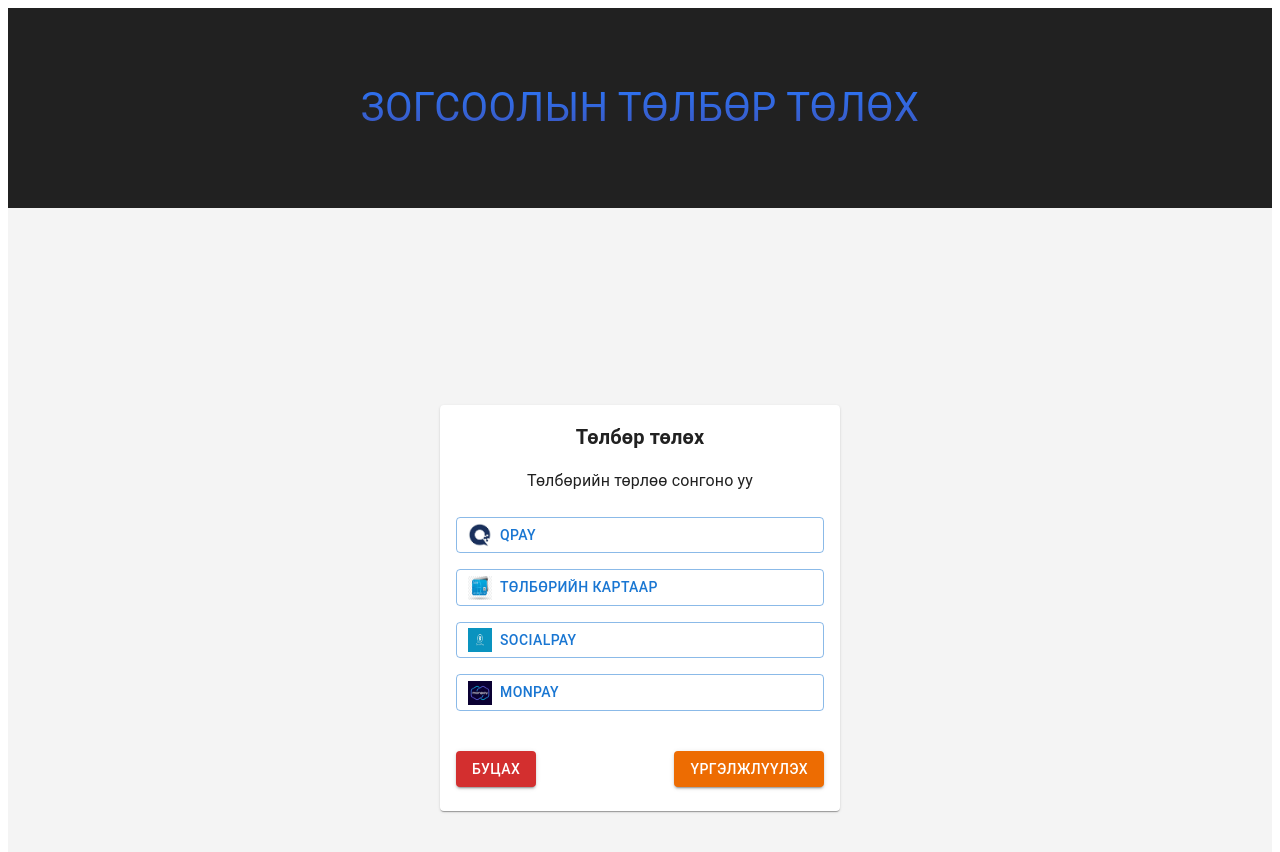
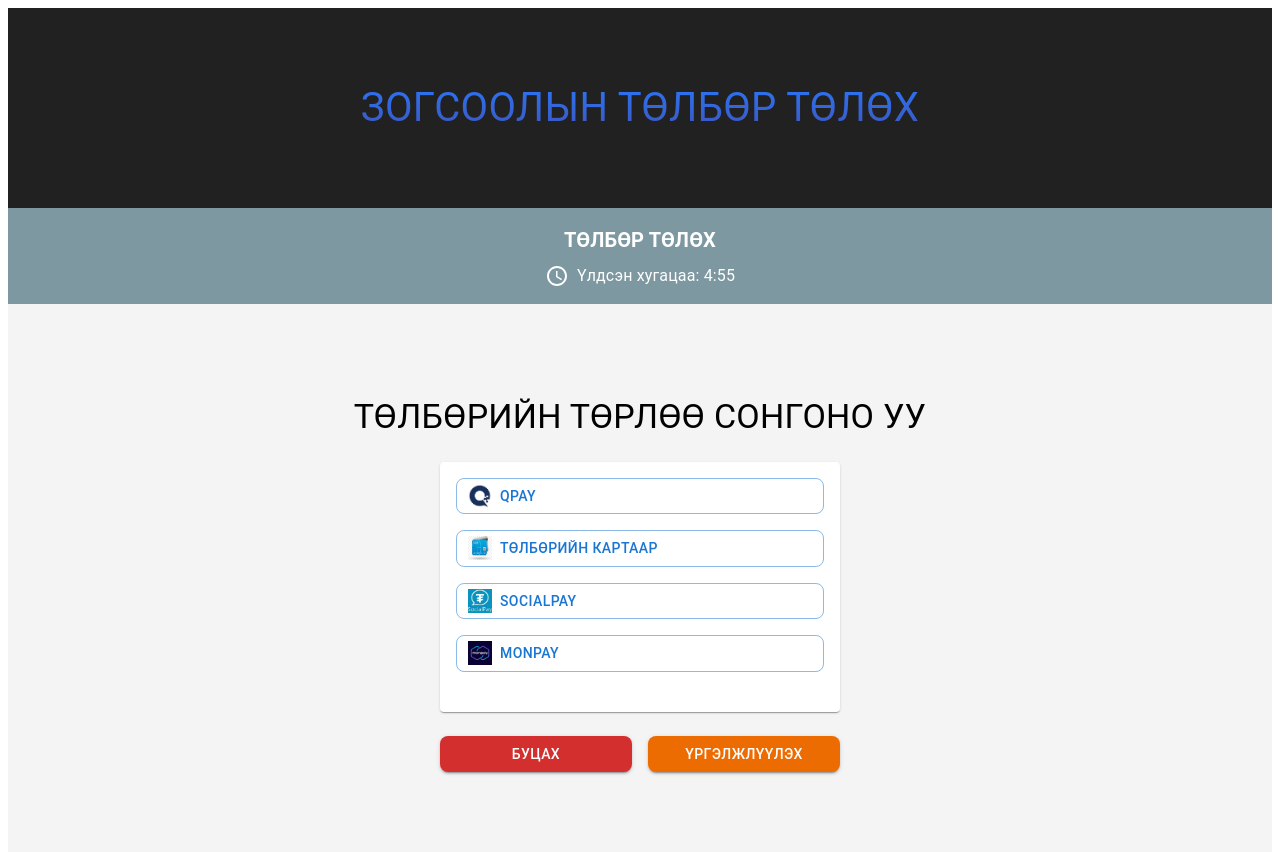
Before and after one commit to nrngooooo/parkingpay, a Next.js app: page /car/payment/1 in a window 1280 px wide. Shown: the top 852 px of the page. Built offline with nearby package versions, Linux system fonts and the light colour scheme.

Commit message:
search, detail and payment page updated

```diff
--- a/src/container/car/payment/index.tsx
+++ b/src/container/car/payment/index.tsx
@@ -2,46 +2,84 @@
 import { useRouter, useParams } from "next/navigation";
 import { Button, Box, Card, CardContent, Typography } from "@mui/material";
 import Image from "next/image";
-import React from "react";
+import React, { useEffect, useState } from "react";
+import AccessTimeIcon from '@mui/icons-material/AccessTime';
 
 const Payment: React.FC = () => {
   const router = useRouter();
-  const { carnumber } = useParams(); // Get the car number from the URL
+  const { carnumber } = useParams();
+
+  const [timeLeft, setTimeLeft] = useState(300);
+
+  // Timer logic for countdown
+  useEffect(() => {
+    if (timeLeft > 0) {
+      const timer = setTimeout(() => setTimeLeft(timeLeft - 1), 1000);
+      return () => clearTimeout(timer); // Cleanup on unmount
+    }
+  }, [timeLeft]);
+
+  const formatTime = (seconds: number) => {
+    const minutes = Math.floor(seconds / 60);
+    const remainingSeconds = seconds % 60;
+    return `${minutes}:${remainingSeconds < 10 ? '0' : ''}${remainingSeconds}`;
+  };
 
   const handlePaymentSelection = (method: string) => {
     console.log(`Selected payment method: ${method}`);
-    // Handle the selected payment method here
-    // For now, it will just log the selected method
   };
 
   return (
+    <>
+    <Box
+      sx={{
+        backgroundColor: "#7D98A1",
+        padding: "16px",
+        textAlign: "center",
+        color: "white",
+      }}
+    >
+      <Typography variant="h6" sx={{ fontWeight: "bold", textTransform: "uppercase" }}>
+        Төлбөр төлөх
+      </Typography>
+
       <Box
         sx={{
           display: "flex",
           justifyContent: "center",
           alignItems: "center",
-        minHeight: "100vh",
+          marginTop: 1,
+        }}
+      >
+        <AccessTimeIcon sx={{ marginRight: 1 }} />
+        <Typography variant="body1">Үлдсэн хугацаа: {formatTime(timeLeft)}</Typography>
+      </Box>
+    </Box>
+
+    <Box
+      sx={{
+        display: "flex",
+        flexDirection: "column",
+        justifyContent: "center",
+        alignItems: "center",
+        minHeight: "70vh",
         backgroundColor: "#f4f4f4",
       }}
     >
+      <Typography variant="h4" sx={{ marginBottom: 3, textAlign: "center", textTransform: "uppercase" }}>
+        Төлбөрийн төрлөө сонгоно уу
+      </Typography>
+      {/* Payment Card */}
       <Card sx={{ width: 400, textAlign: "center" }}>
         <CardContent>
-          <Typography variant="h6" sx={{ fontWeight: "bold", marginBottom: 2 }}>
-            Төлбөр төлөх
-          </Typography>
-
-          <Typography variant="body1" sx={{ marginBottom: 3 }}>
-            Төлбөрийн төрлөө сонгоно уу
-          </Typography>
-
-          {/* Payment options with small images */}
+          {/* Payment Options */}
           <Button
             fullWidth
             variant="outlined"
-            sx={{ marginBottom: 2, justifyContent: "flex-start" }} // Align items to the start
+            sx={{ marginBottom: 2, justifyContent: "flex-start", borderRadius: "8px" }}
             startIcon={
               <Image
-                src="/images/qpaylogo.jpeg" // Correct path
+                src="/images/qpaylogo.jpeg"
                 alt="Qpay"
                 width={24}
                 height={24}
@@ -55,10 +93,10 @@
           <Button
             fullWidth
             variant="outlined"
-            sx={{ marginBottom: 2, justifyContent: "flex-start" }} // Align items to the start
+            sx={{ marginBottom: 2, justifyContent: "flex-start", borderRadius: "8px" }}
             startIcon={
               <Image
-                src="/images/bankcardlogo.png" // Correct path
+                src="/images/bankcardlogo.png"
                 alt="Төлбөрийн картаар"
                 width={24}
                 height={24}
@@ -72,10 +110,10 @@
           <Button
             fullWidth
             variant="outlined"
-            sx={{ marginBottom: 2, justifyContent: "flex-start" }} // Align items to the start
+            sx={{ marginBottom: 2, justifyContent: "flex-start", borderRadius: "8px" }}
             startIcon={
               <Image
-                src="/images/socialpaylogo.jpg" // Correct path
+                src="/images/socialpaylogo.jpg"
                 alt="SocialPay"
                 width={24}
                 height={24}
@@ -89,10 +127,10 @@
           <Button
             fullWidth
             variant="outlined"
-            sx={{ marginBottom: 2, justifyContent: "flex-start" }} // Align items to the start
+            sx={{ marginBottom: 2, justifyContent: "flex-start", borderRadius: "8px" }}
             startIcon={
               <Image
-                src="/images/monpaylogo.jpg" // Correct path
+                src="/images/monpaylogo.jpg"
                 alt="MonPay"
                 width={24}
                 height={24}
@@ -102,29 +140,39 @@
           >
             MonPay
           </Button>
+        </CardContent>
+      </Card>
 
-          {/* Action buttons */}
+      {/* Action Buttons Outside the Card */}
       <Box
         sx={{
           display: "flex",
           justifyContent: "space-between",
           marginTop: 3,
+          width: "400px",
+          gap: 2,
         }}
       >
         <Button
           variant="contained"
           color="error"
+          fullWidth
+          sx={{ borderRadius: "8px" }}
           onClick={() => router.back()}
         >
           БУЦАХ
         </Button>
-            <Button variant="contained" color="warning">
+        <Button
+          variant="contained"
+          color="warning"
+          fullWidth
+          sx={{ borderRadius: "8px" }}
+        >
           ҮРГЭЛЖЛҮҮЛЭХ
         </Button>
       </Box>
-        </CardContent>
-      </Card>
     </Box>
+          </>
   );
 };
 
```
Also changed, not shown: src/container/car/detail/index.tsx (+18 -13 lines), src/container/car/search/index.tsx (+14 -10 lines), public/images/carimgxmple.jpg (added), public/images/socialpaylogo.jpg. Lines whose indentation alone changed are shown as unchanged.
